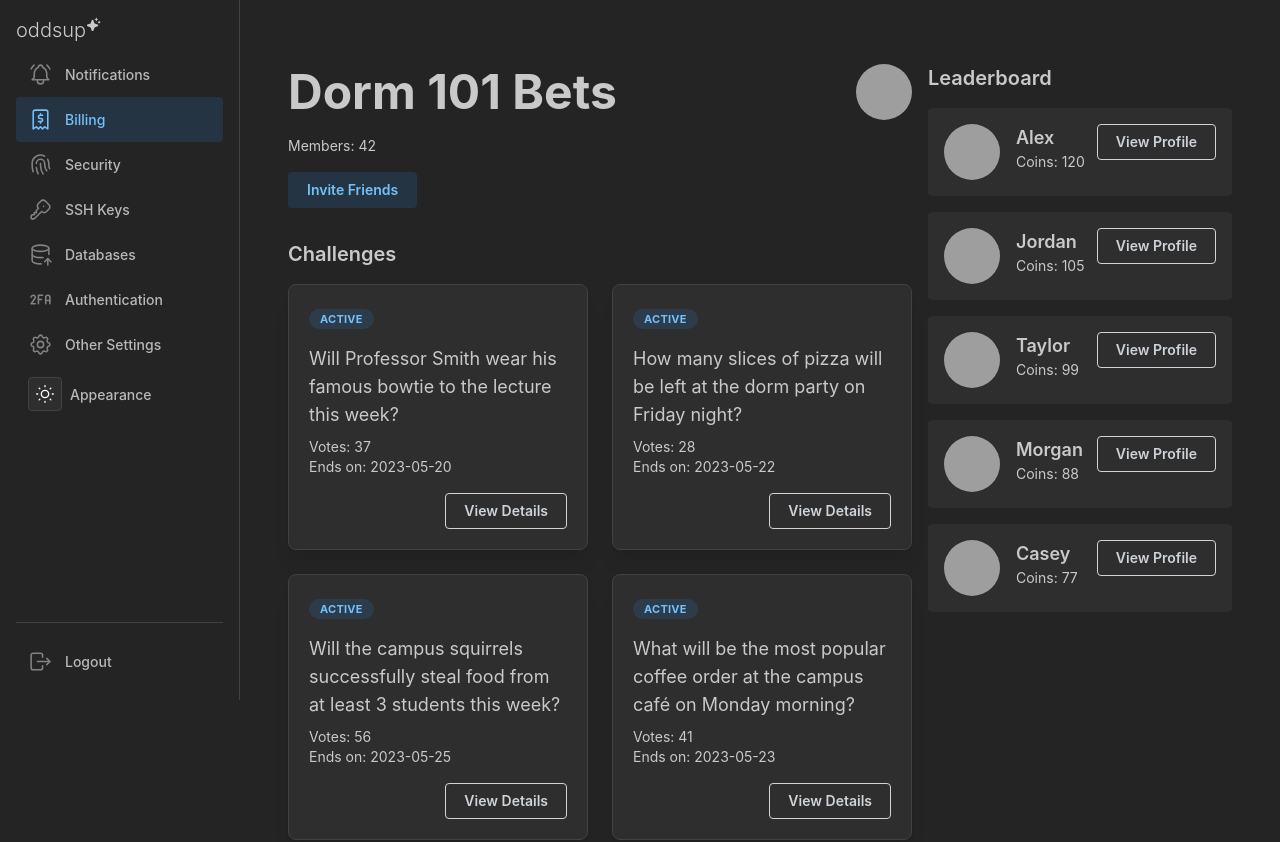
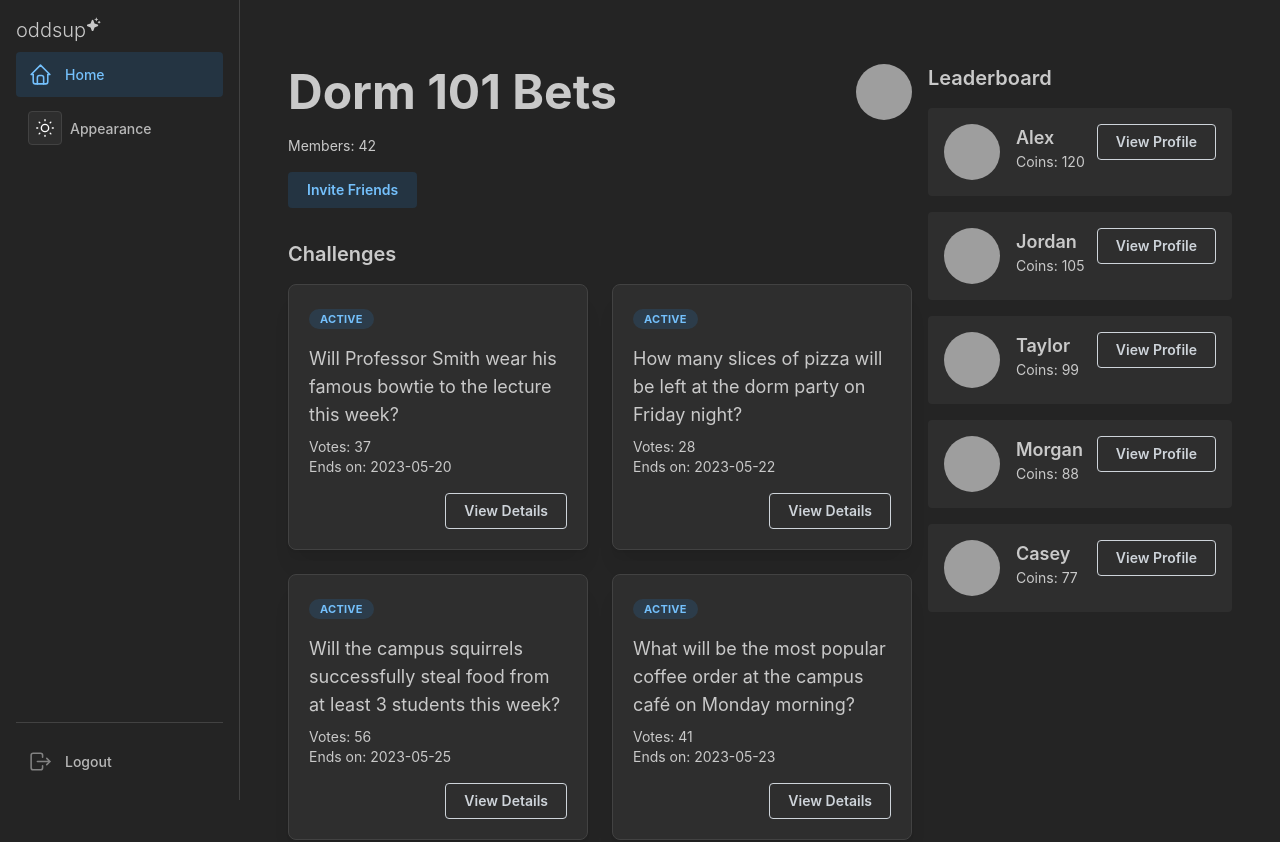
Before and after one commit to rahulmohan126/OddsUp, a React (Vite) app in the folder frontend/: page /group in a window 1280 px wide. Shown: the top 842 px of the page. Built offline with nearby package versions, Linux system fonts and the light colour scheme; grey boxes are pictures that could not be loaded.

Commit message:
navbar removed boiler

```diff
--- a/frontend/src/components/Navbar/NavbarSimple.tsx
+++ b/frontend/src/components/Navbar/NavbarSimple.tsx
@@ -1,13 +1,7 @@
 import { useState } from 'react';
 import { Box } from '@mantine/core';
 import {
-  IconBellRinging,
-  IconFingerprint,
-  IconKey,
-  IconSettings,
-  Icon2fa,
-  IconDatabaseImport,
-  IconReceipt2,
+  IconHome,
   IconLogout,
 } from '@tabler/icons-react';
 import classes from './NavbarSimple.module.css';
@@ -15,21 +9,15 @@ import { PiSparkleFill } from 'react-icons/pi';
 import { LightDarkToggle } from '../LightDarkToggle/LightDarkToggle';
 
 const data = [
-  { link: '', label: 'Notifications', icon: IconBellRinging },
-  { link: '', label: 'Billing', icon: IconReceipt2 },
-  { link: '', label: 'Security', icon: IconFingerprint },
-  { link: '', label: 'SSH Keys', icon: IconKey },
-  { link: '', label: 'Databases', icon: IconDatabaseImport },
-  { link: '', label: 'Authentication', icon: Icon2fa },
-  { link: '', label: 'Other Settings', icon: IconSettings },
+  { link: '', label: 'Home', icon: IconHome },
 ];
 
 export function NavbarSimple() {
-  const [active, setActive] = useState('Billing');
+  const [active, setActive] = useState('Home');
 
   const links = data.map((item) => (
     <a
-      className={classes.link}
+      className={`${classes.link} mb-1`}
       data-active={item.label === active || undefined}
       href={item.link}
       key={item.label}
@@ -45,7 +33,7 @@ export function NavbarSimple() {
 
   return (
     <Box visibleFrom='sm'>
-      <nav className={classes.navbar}>
+      <nav className={`${classes.navbar} h-lvh`}>
         <div className={`${classes.navbarMain}`}>
           <h1 className="text-xl font-light mb-2 flex">oddsup<sup className='pt-2'><PiSparkleFill /></sup></h1>
           {links}
```
